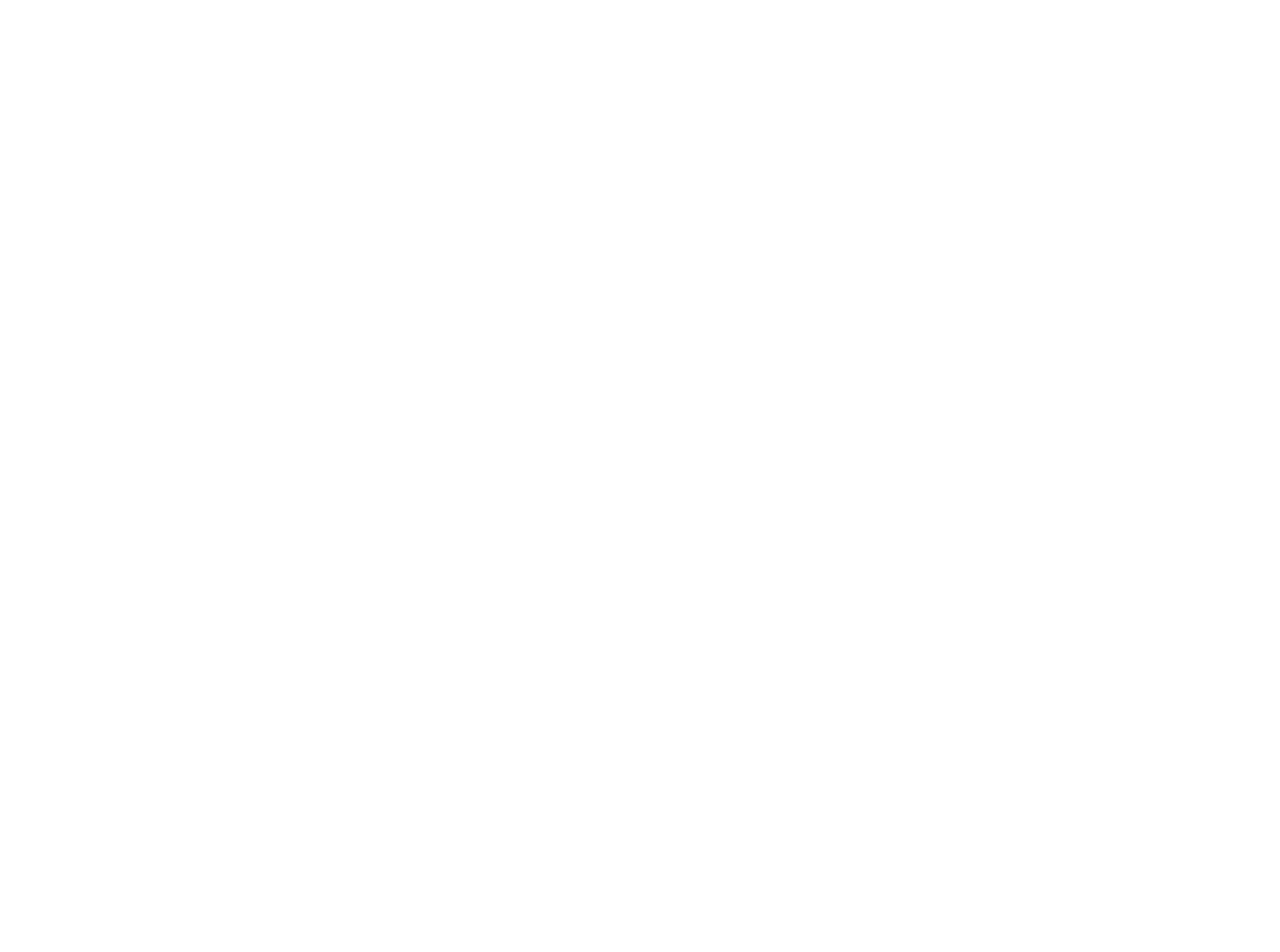
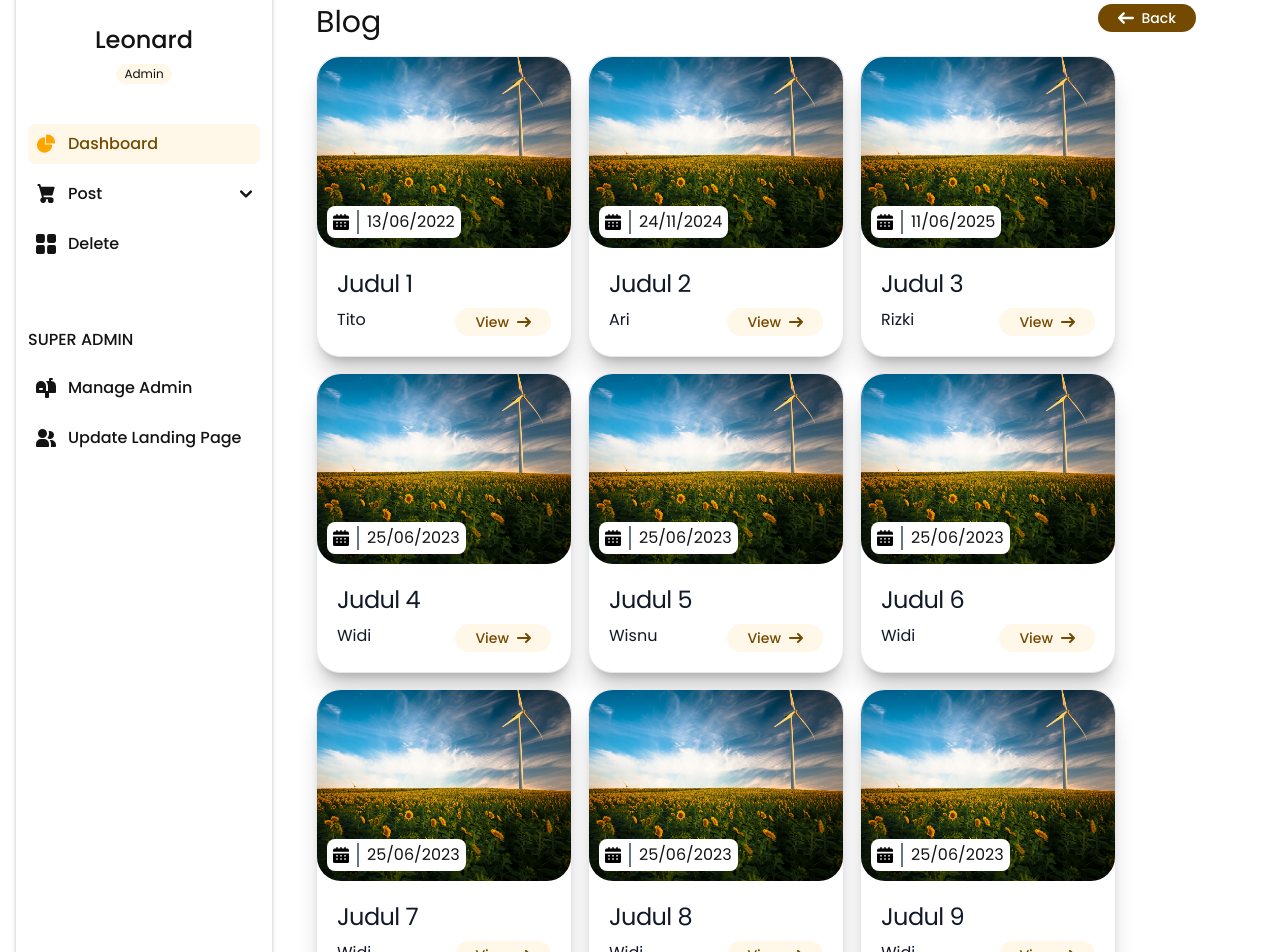
Before and after one commit to TitoPutraaa/Lapancoms, a React (Vite) app in the folder Lapancoms/: page /allBlogs in a window 1280 px wide. Before the commit this address had no page. Shown: the part 40-992 px from the top of the page. Before the commit the page ends 800 px from the top, so only its background shows below. Built offline with nearby package versions, Linux system fonts and the light colour scheme.

Commit message:
add backBtn, dataDummy file, viewAll button,

```diff
--- a/Lapancoms/src/App.jsx
+++ b/Lapancoms/src/App.jsx
@@ -1,5 +1,5 @@
 import "./index.css";
-import Dashboard from "./components/layout/DashboardMain.jsx";
+import Dashboard from "./pages/Dashboard.jsx";
 import Sidebar from "./components/layout/Sidebar.jsx";
 import Login from "./pages/Login.jsx";
 import {
@@ -8,6 +8,8 @@ import {
   Route,
   Navigate,
 } from "react-router-dom";
+import AllBlogs from "./pages/AllBlogs.jsx";
+import AllGallery from "./pages/AllGallery.jsx";
 
 function App() {
   return (
@@ -15,6 +17,8 @@ function App() {
       <Routes>
         <Route path="/" element={<Navigate to="/login" />} />
         <Route path="/admin" element={<Sidebar content={<Dashboard />} />} />
+        <Route path="/allBlogs" element={<Sidebar content={<AllBlogs />} />} />
+        <Route path="/allGallery" element={<Sidebar content={<AllGallery />} />} />
         <Route path="/login" element={<Login />} />
       </Routes>
     </Router>
--- /dev/null
+++ b/Lapancoms/src/assets/DataDummy.jsx
@@ -0,0 +1,95 @@
+  export const blogData = [
+    {
+      title: "Judul 1",
+      date: "13/06/2022",
+      author: "Tito",
+    },
+    {
+      title: "Judul 2",
+      date: "24/11/2024",
+      author: "Ari",
+    },
+    {
+      title: "Judul 3",
+      date: "11/06/2025",
+      author: "Rizki",
+    },
+    {
+      title: "Judul 4",
+      date: "25/06/2023",
+      author: "Widi",
+    },
+    {
+      title: "Judul 5",
+      date: "25/06/2023",
+      author: "Wisnu",
+    },
+    {
+      title: "Judul 6",
+      date: "25/06/2023",
+      author: "Widi",
+    },
+    {
+      title: "Judul 7",
+      date: "25/06/2023",
+      author: "Widi",
+    },
+    {
+      title: "Judul 8",
+      date: "25/06/2023",
+      author: "Widi",
+    },
+    {
+      title: "Judul 9",
+      date: "25/06/2023",
+      author: "Widi",
+    },
+    {
+      title: "Judul 10",
+      date: "25/06/2023",
+      author: "Widi",
+    },
+  ];
+
+  export const imgData = [
+    {
+      title: "Judul 1",
+      author: "Tito",
+    },
+    {
+      title: "Judul 2",
+      author: "Ari",
+    },
+    {
+      title: "Judul 3",
+      author: "Rizki",
+    },
+    {
+      title: "Judul 4",
+      author: "Rizki",
+    },
+    {
+      title: "Judul 5",
+      author: "Rizki",
+    },
+    {
+      title: "Judul 6",
+      author: "Rizki",
+    },
+    {
+      title: "Judul 7",
+      author: "Rizki",
+    },
+    {
+      title: "Judul 8",
+      author: "Rizki",
+    },
+    {
+      title: "Judul 9",
+      author: "Rizki",
+    },
+    {
+      title: "Judul 10",
+      author: "Rizki",
+    },
+  ];
--- /dev/null
+++ b/Lapancoms/src/components/common/BackBtn.jsx
@@ -0,0 +1,14 @@
+export default function BackBtn() {
+    return (
+            <div
+              className="inline-flex items-center text-white text-sm text-center py-1 px-5 rounded-4xl bg-primary  transition duration-700 ease-in-out"
+            >
+                <svg class="w-4 h-4 mr-2 text-white " aria-hidden="true" xmlns="http://www.w3.org/2000/svg" fill="none" viewBox="0 0 14 10">
+                    <path stroke="currentColor" stroke-linecap="round" stroke-linejoin="round" stroke-width="2" d="M13 5H1m0 0 4 4M1 5l4-4"/>
+                </svg>
+              Back
+
+
+            </div>
+    )
+}
--- a/Lapancoms/src/components/common/BlogCard.jsx
+++ b/Lapancoms/src/components/common/BlogCard.jsx
@@ -1,6 +1,8 @@
 import { assets } from "../../assets/assets.js";
 
 export default function BlogCard({ title, date, author }) {
+
+
   return (
     <div>
       <div className=" max-w-3xs bg-white border border-gray-200 rounded-3xl shadow-xl/20">
--- a/Lapancoms/src/components/common/BlogViewAll.jsx
+++ b/Lapancoms/src/components/common/BlogViewAll.jsx
@@ -1,6 +1,6 @@
 export default function BlogViewAll() {
   return (
-          <a href="#" className="flex mr-5 border-2 rounded-3xl border-primary hover:bg-primary hover:text-white transition duration-1000 ease-in-out">
+          <a href="/allBlogs" className="flex mr-5 border-2 rounded-3xl border-primary hover:bg-primary hover:text-white transition duration-1000 ease-in-out">
             <div className="text-white bg-primary px-3 py-1 rounded-3xl">View All</div>
             <div className="mr-2 mt-1.5">
               <svg className="" xmlns="http://www.w3.org/2000/svg" width="20" height="20" viewBox="0 0 24 24" fill="none" stroke="currentColor" stroke-width="3" stroke-linecap="round" stroke-linejoin="round">
--- a/Lapancoms/src/components/common/GalleryViewAll.jsx
+++ b/Lapancoms/src/components/common/GalleryViewAll.jsx
@@ -1,6 +1,6 @@
 export default function BlogViewAll() {
   return (
-          <a href="#" className="flex mr-5 border-2 rounded-3xl border-primary hover:bg-primary hover:text-white transition duration-1000 ease-in-out">
+          <a href="/allGallery" className="flex mr-5 border-2 rounded-3xl border-primary hover:bg-primary hover:text-white transition duration-1000 ease-in-out">
             <div className="text-white bg-primary px-3 py-1 rounded-3xl">View All</div>
             <div className="mr-2 mt-1.5">
               <svg className="" xmlns="http://www.w3.org/2000/svg" width="20" height="20" viewBox="0 0 24 24" fill="none" stroke="currentColor" stroke-width="3" stroke-linecap="round" stroke-linejoin="round">
--- a/Lapancoms/src/components/layout/DashboardMain.jsx
+++ /dev/null
@@ -1,77 +0,0 @@
-import BlogCard from "../common/BlogCard";
-import ImgCard from "../common/GalleryCard";
-import BlogViewAll from "../common/BlogViewAll";
-import GalleryViewAll from "../common/GalleryViewAll";
-import "../../index.css";
-
-export default function DashboardMain() {
-  const blogData = [
-    {
-      title: "Judul 1",
-      date: "13/06/2022",
-      author: "Tito",
-    },
-    {
-      title: "Judul 2",
-      date: "24/11/2024",
-      author: "Ari",
-    },
-    {
-      title: "Judul 3",
-      date: "11/06/2025",
-      author: "Rizki",
-    },
-    {
-      title: "Judul 4",
-      date: "25/06/2023",
-      author: "Widi",
-    },
-  ];
-
-  const imgData = [
-    {
-      title: "Judul 1",
-      author: "Tito",
-    },
-    {
-      title: "Judul 2",
-      author: "Ari",
-    },
-    {
-      title: "Judul 3",
-      author: "Rizki",
-    },
-  ];
-
-  return (
-    <>
-      <div className="mb-12 mx-5">
-        <div className="flex justify-between mb-4">
-          <h2 className="text-3xl">Blog</h2>
-          <BlogViewAll />
-        </div>
-        <div className="card-container">
-          {blogData.map((data) => (
-            <BlogCard
-              key={data.title}
-              title={data.title}
-              date={data.date}
-              author={data.author}
-            />
-          ))}
-        </div>
-      </div>
-      <div className="mb-12 mx-5">
-        <div className="flex justify-between mb-4">
-        <h2 className="text-3xl">Gallery</h2>
-        <GalleryViewAll/>
-        </div>
-        <div className="card-container">
-          {imgData.map((data) => (
-            <ImgCard key={data.title} title={data.title} author={data.author} />
-          ))}
-        </div>
-      </div>
-    </>
-  );
-}
--- /dev/null
+++ b/Lapancoms/src/pages/AllBlogs.jsx
@@ -0,0 +1,26 @@
+import { blogData}  from "../assets/DataDummy"
+import BackBtn from "../components/common/BackBtn";
+import BlogCard from "../components/common/BlogCard"
+
+export default function AllBlogs() {
+    return (
+      <div className="mb-12 mx-5">
+        <div className="flex justify-between mb-4">
+          <h2 className="text-3xl">Blog</h2>
+          <a href="/admin" className="mr-12">
+          <BackBtn/>
+          </a>
+        </div>
+        <div className="card-container">
+          {blogData.map((data) => (
+            <BlogCard
+              key={data.title}
+              title={data.title}
+              date={data.date}
+              author={data.author}
+            />
+          ))}
+        </div>
+      </div>
+    )
+}
--- /dev/null
+++ b/Lapancoms/src/pages/AllGallery.jsx
@@ -0,0 +1,12 @@
+import { imgData } from "../assets/DataDummy"
+import GalleryCard from "../components/common/GalleryCard";
+
+export default function AllGallery() {
+    return (
+        <div className="card-container">
+          {imgData.map((data) => (
+            <GalleryCard key={data.title} title={data.title} author={data.author} />
+          ))}
+        </div>
+    )
+}
--- a/Lapancoms/src/pages/Dashboard.jsx
+++ b/Lapancoms/src/pages/Dashboard.jsx
@@ -0,0 +1,41 @@
+import BlogCard from "../components/common/BlogCard";
+import GalleryCard from "../components/common/GalleryCard";
+import BlogViewAll from "../components/common/BlogViewAll";
+import GalleryViewAll from "../components/common/GalleryViewAll";
+import { blogData, imgData } from "../assets/DataDummy.jsx";
+import "../index.css";
+
+export default function Dashboard() {
+
+  return (
+    <>
+      <div className="mb-12 mx-5">
+        <div className="flex justify-between mb-4">
+          <h2 className="text-3xl">Blog</h2>
+          <BlogViewAll />
+        </div>
+        <div className="card-container">
+          {blogData.slice(0, 4).map((data) => (
+            <BlogCard
+              key={data.title}
+              title={data.title}
+              date={data.date}
+              author={data.author}
+            />
+          ))}
+        </div>
+      </div>
+      <div className="mb-12 mx-5">
+        <div className="flex justify-between mb-4">
+        <h2 className="text-3xl">Gallery</h2>
+        <GalleryViewAll/>
+        </div>
+        <div className="card-container">
+          {imgData.slice(0, 3).map((data) => (
+            <GalleryCard key={data.title} title={data.title} author={data.author} />
+          ))}
+        </div>
+      </div>
+    </>
+  );
+}
```
